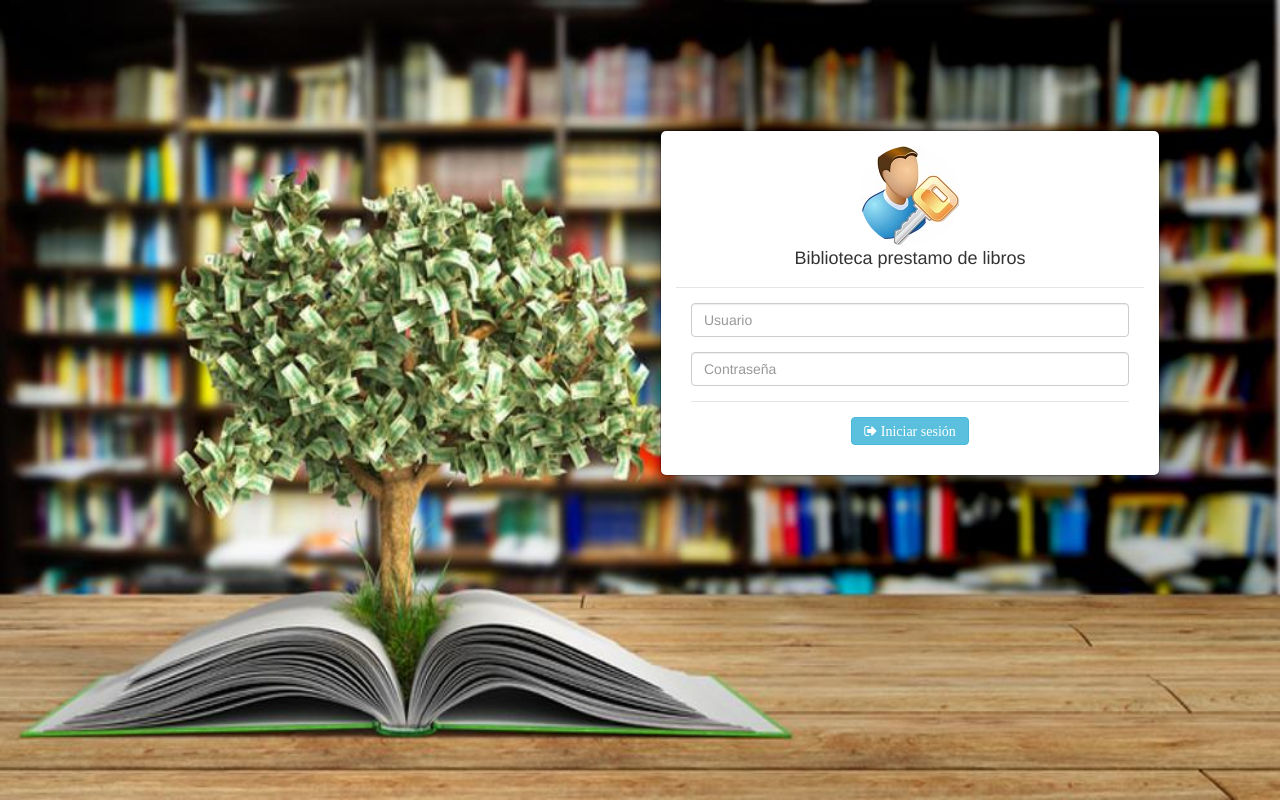
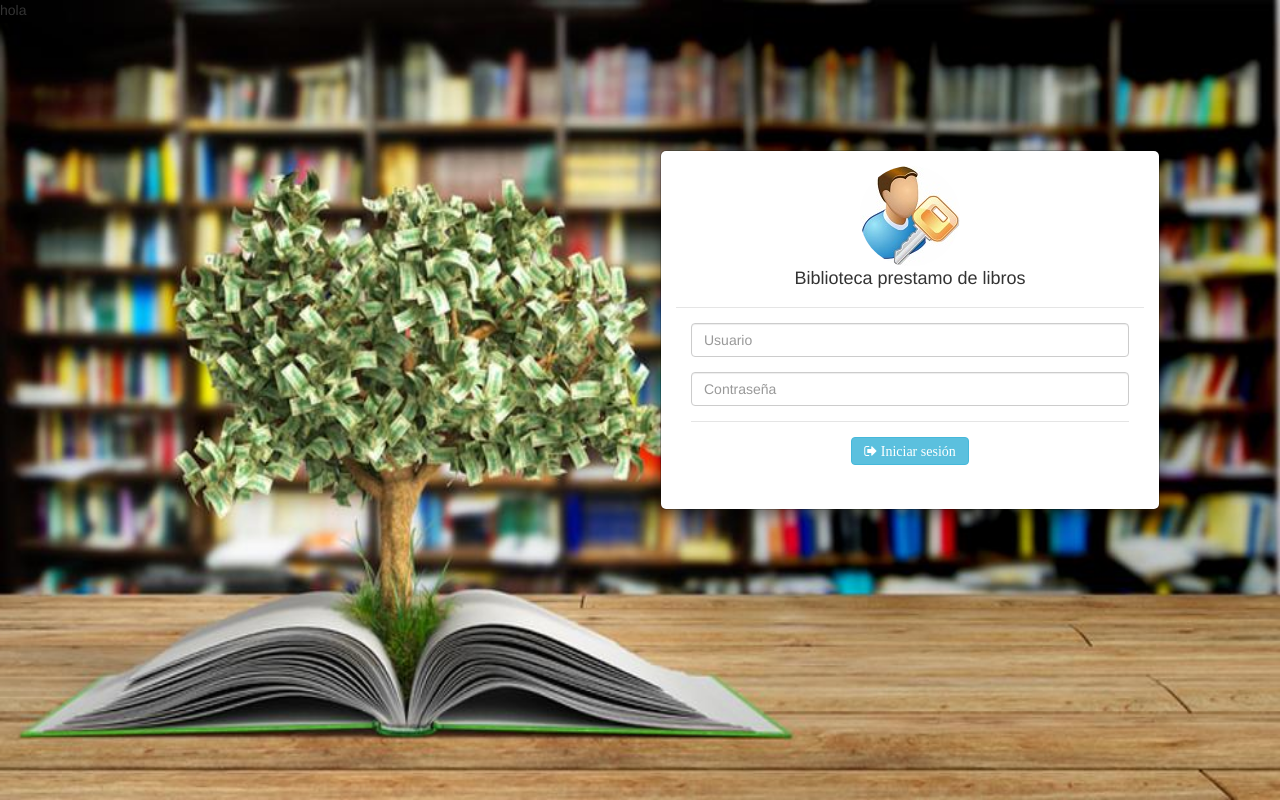
Before and after one commit to AguzOS/prestamos, a PHP site: page / in a window 1280 px wide. Run offline with PHP 8.4, Linux system fonts and the light colour scheme; a stand-in replaces the project's code that opens the database connection; some libraries are stand-ins or nearby versions.

```diff
--- a/index.php
+++ b/index.php
@@ -1,3 +1,4 @@
+<?php echo "hola"; ?>
 <!DOCTYPE html>
 <html>
 	<?php
```
